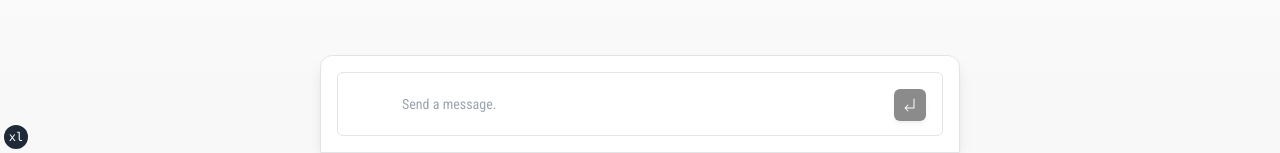
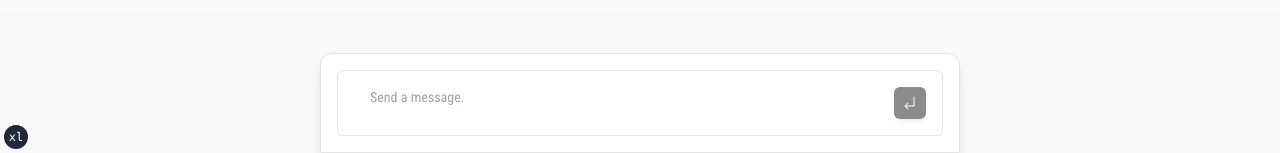
Before and after one commit to eyenalxai/omuwabuzi, a Next.js app: page / in a window 1280 px wide. Shown: the part 647-800 px from the top of the page. Built offline with nearby package versions, Linux system fonts and the light colour scheme; no server answers.

Commit message:
refactor: make prompt smaller

```diff
--- a/components/prompt-form.tsx
+++ b/components/prompt-form.tsx
@@ -44,7 +44,7 @@ export function PromptForm({
       }}
       ref={formRef}
     >
-      <div className="relative flex max-h-60 w-full grow flex-col overflow-hidden bg-background px-8 sm:rounded-md sm:border sm:px-12">
+      <div className="relative flex max-h-60 w-full grow flex-col overflow-hidden bg-background sm:rounded-md sm:border">
         <Textarea
           ref={inputRef}
           tabIndex={0}
@@ -54,7 +54,7 @@ export function PromptForm({
           onChange={e => setInput(e.target.value)}
           placeholder="Send a message."
           spellCheck={false}
-          className="min-h-[60px] w-full resize-none bg-transparent px-4 py-[1.3rem] focus-within:outline-none sm:text-sm"
+          className="min-h-[4rem] w-full resize-none bg-transparent p-4 px-8 focus-within:outline-none sm:text-sm"
         />
         <div className="absolute right-0 top-4 sm:right-4">
           <Tooltip>
```
